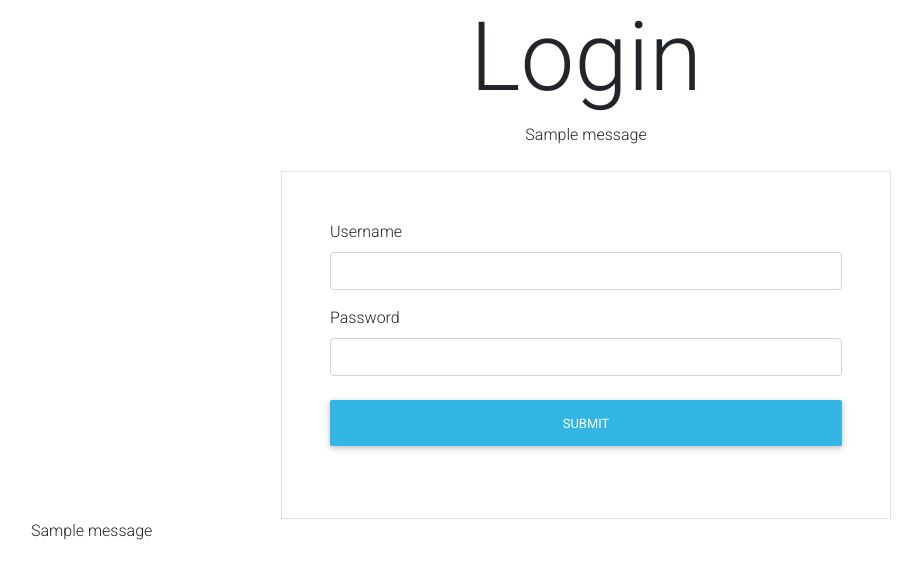
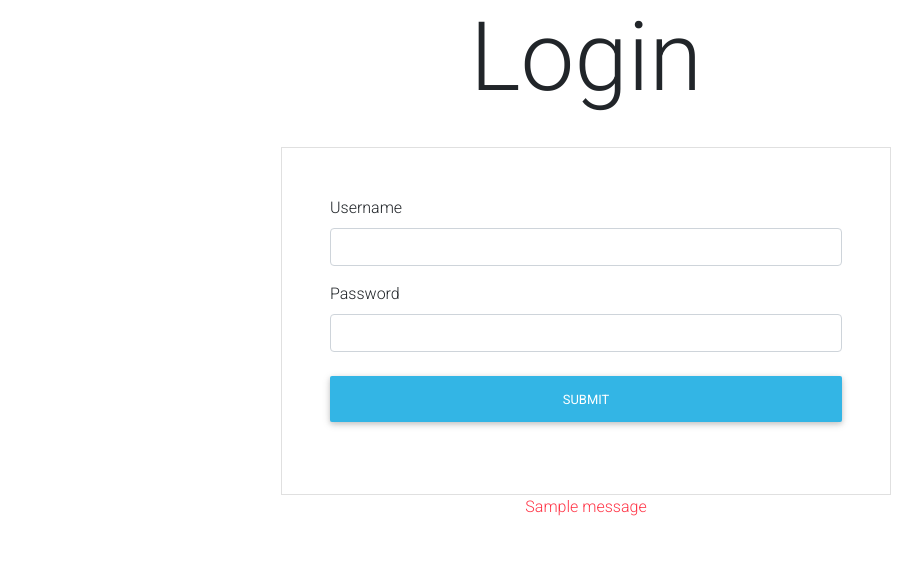
Before and after one commit to CEckelberry/flask_feedback_exercise, a Flask app: page /login in a window 1280 px wide. Shown: the top 579 px of the page, without its empty margins (54-976 px from the left). Run offline with Flask 2, Linux system fonts and the light colour scheme; tables that the repository leaves empty hold one stand-in row (values such as "Sample post"); one stand-in notice (Sample message) is shown; some libraries are stand-ins or nearby versions.

Commit message:
fixed flash messages on templates and added session information for login and/secret

```diff
--- a/app.py
+++ b/app.py
@@ -6,6 +6,7 @@ from flask import (
     render_template,
     jsonify,
     request,
+    session,
 )
 from models import db, connect_db, User
 from forms import AddUserForm, LoginUserForm
@@ -83,4 +84,16 @@ def login_post():
 @app.route("/secret", methods=["GET"])
 def show_secret():
     """page that should only show once you are logged in"""
+
+    if "username" not in session:
+        flash("Please login before attempting to view the secret!", "error")
+        return redirect("/login")
+
     return "You made it!"
+
+
+@app.route("/logout", methods=["GET"])
+def logout():
+    """This route clears out session data and logs a user out"""
+    session.clear()
+    return redirect("/")
--- a/templates/base.html
+++ b/templates/base.html
@@ -16,12 +16,16 @@
 </head>
 <body>
     {% block content %}{% endblock %}
-    <div class="container">
-        <section class="messages">
-        {% for category,msg in get_flashed_messages(with_categories=true)%}
-        <p class="{{category}}">{{msg}}</p>
-        {% endfor %}
-        </section>
+    <div class="container-fluid">
+        <div class="row text-center">
+            <div class="col mb-4">
+                <section class="messages text-danger">
+                {% for category,msg in get_flashed_messages(with_categories=true)%}
+                    <p class="{{category}}">{{msg}}</p>
+                {% endfor %}
+                </section>
+            </div>
+        </div>
     </div>
     <!-- JQuery -->
     <script type="text/javascript" src="https://cdnjs.cloudflare.com/ajax/libs/jquery/3.5.1/jquery.min.js"></script>
--- a/templates/login.html
+++ b/templates/login.html
@@ -7,9 +7,6 @@
     <div class="row text-center">
         <div class="col mb-4">
             <h1 class="display-1">Login</h1>
-            {% for msg in get_flashed_messages() %}
-                <div>{{ msg }}</div>
-            {% endfor %}
         </div>
     </div>
     <div class="row">
```
